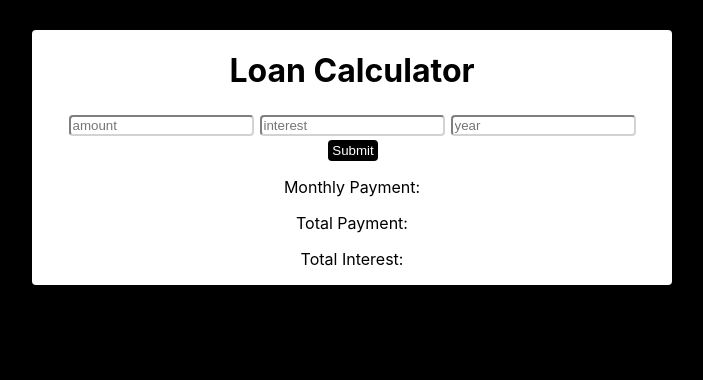
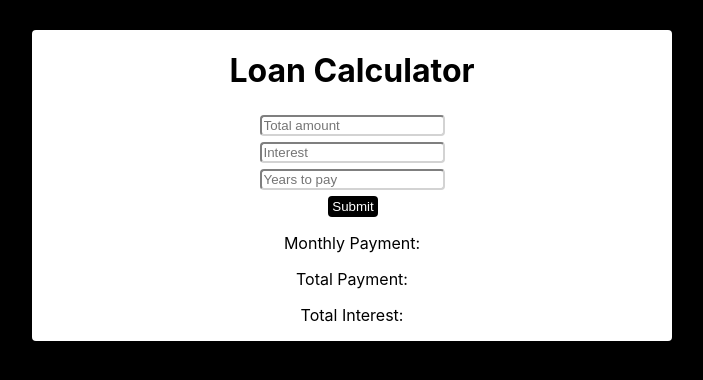
Before and after one commit to suzanamelomoraes/loan-calculator-react-hooks, a React (Create React App) app: page / in a window 1280 px wide. Shown: the top 380 px of the page, without its empty margins (288-991 px from the left). Built offline with nearby package versions, Linux system fonts and the light colour scheme.

Commit message:
include extra divs to make the style of the elements possible

```diff
--- a/src/components/calculator.jsx
+++ b/src/components/calculator.jsx
@@ -46,27 +46,31 @@ function Calculator() {
 
   return (
     <div>
-      <form>
+      <form className='myform'>
+        <div className='form-items'>
           <input
             type='number'
             value={amount}
-          placeholder='amount'
+            placeholder='Total amount'
             onChange={(e) => setAmount(e.target.value)}
           />
           <input
             type='number'
             value={interest}
-          placeholder='interest'
+            placeholder='Interest'
             onChange={(e) => setInterest(e.target.value)}
           />
           <input
             type='number'
             value={year}
-          placeholder='year'
+            placeholder='Years to pay'
             onChange={(e) => setYear(e.target.value)}
           />
+        </div>
+
+        <button onClick={handleSubmit}>Submit</button>
       </form>
-      <button onClick={handleSubmit}>Submit</button>
+
       <div>
         <p>Monthly Payment: {monthlyPayment}</p>
         <p>Total Payment: {totalPayment}</p>
```
Lines whose indentation alone changed are shown as unchanged.
